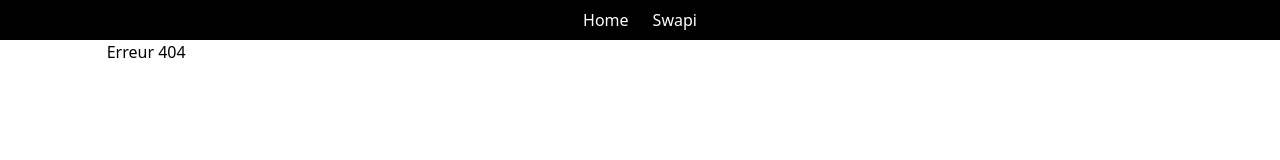
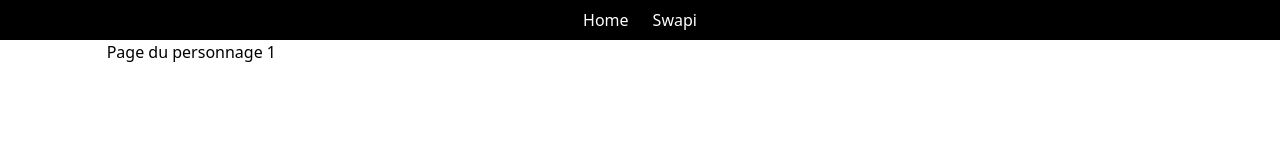
Before and after one commit to curini/react_project, a Next.js app: page /swapi/people/1 in a window 1280 px wide. Before the commit this address had no page. Shown: the top 160 px of the page. Built offline with nearby package versions, Linux system fonts and the light colour scheme.

Commit message:
add new page for display people

```diff
--- /dev/null
+++ b/app/swapi/people/[id]/page.tsx
@@ -0,0 +1,8 @@
+export default async function Page({
+  params,
+}: {
+  params: Promise<{ id: string }>;
+}) {
+  const param = await params;
+  return <div>Page du personnage {param.id}</div>;
+}
```
